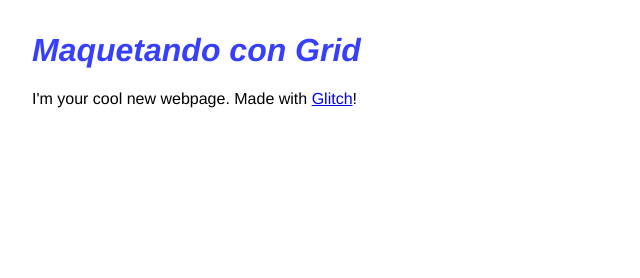
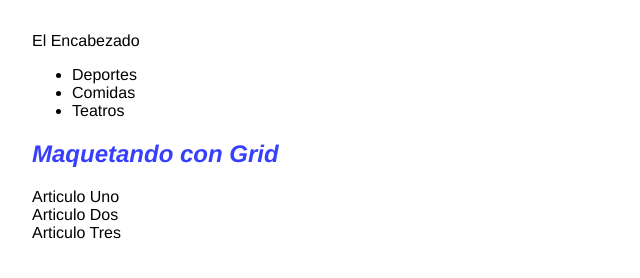
Before and after one commit to Natyok78/MaquetadoCssGrid, a plain HTML site: page index.html in a window 1280 px wide. Shown: the whole page, without its empty margins (0-640 px from the left). Drawn offline with Linux system fonts and the light colour scheme.

Commit message:
🐒🔑 Updated with Glitch

```diff
--- a/index.html
+++ b/index.html
@@ -1,27 +1,40 @@
 <!DOCTYPE html>
 <html lang="en">
   <head>
+
     <title>Hello!</title>
-    <meta charset="utf-8">
-    <meta http-equiv="X-UA-Compatible" content="IE=edge">
-    <meta name="viewport" content="width=device-width, initial-scale=1">
 
-    <!-- import the webpage's stylesheet -->
     <link rel="stylesheet" href="/style.css">
 
-    <!-- import the webpage's javascript file -->
     <script src="/script.js" defer></script>
+
   </head>
   <body>
-    <h1>Maquetando con Grid</h1>
+ <header> El Encabezado
+    </header>
 
-    <p>
-      I'm your cool new webpage. Made with <a href="https://glitch.com">Glitch</a>!
-    </p>
+    <nav>
+      <ul>
+        <li>Deportes</li>
+        <li>Comidas</li>
+        <li>Teatros</li>
+      </ul>
+    </nav>
 
-    <!-- include the Glitch button to show what the webpage is about and
-          to make it easier for folks to view source and remix -->
-    <div class="glitchButton" style="position:fixed;top:20px;right:20px;"></div>
-    <script src="https://button.glitch.me/button.js"></script>
+    <section>
+
+      <h1>Maquetando con Grid </h1>
+
+      <article> Articulo Uno</article>
+
+      <article> Articulo Dos</article>
+
+      <article> Articulo Tres  </article>
+
+    </section>
+<footer>
+     </footer>
+
+
   </body>
 </html>
```
